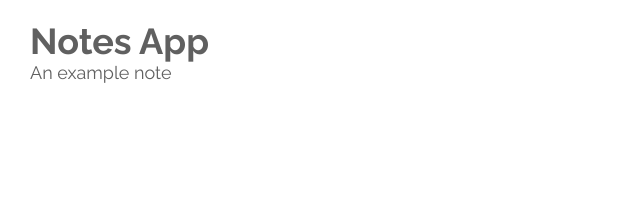
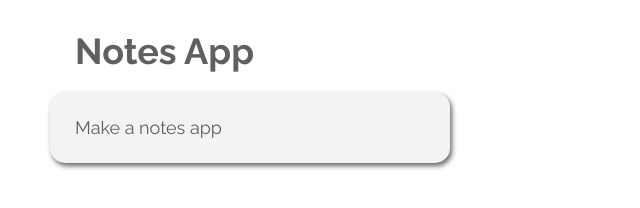
Before and after one commit to pablisch/notes.app.js, a website with bundled scripts: page index.html in a window 1280 px wide. Shown: the whole page, without its empty margins (0-640 px from the left). Built offline with nearby package versions, Linux system fonts and the light colour scheme.

Commit message:
Added CSS just to make it a little less ugly

```diff
--- a/index.js
+++ b/index.js
@@ -2,7 +2,7 @@ const NoteModel = require("./noteModel");
 const NoteView = require("./noteView");
 
 const model = new NoteModel();
-model.addNote('An example note');
+model.addNote('Make a notes app');
 
 const view = new NoteView(model);
 
--- a/styles.css
+++ b/styles.css
@@ -13,3 +13,16 @@ body {
   color: #606060;
   padding: 20px 30px;
 }
+
+h1 {
+  margin: 10px 45px;
+}
+
+.note {
+  border-radius: 15px;
+  box-shadow: 2px 3px 5px rgba(0, 0, 0, 0.6);
+  padding: 25px;
+  margin: 20px;
+  max-width: 400px;
+  background-color: #f3f3f3;
+}
```
